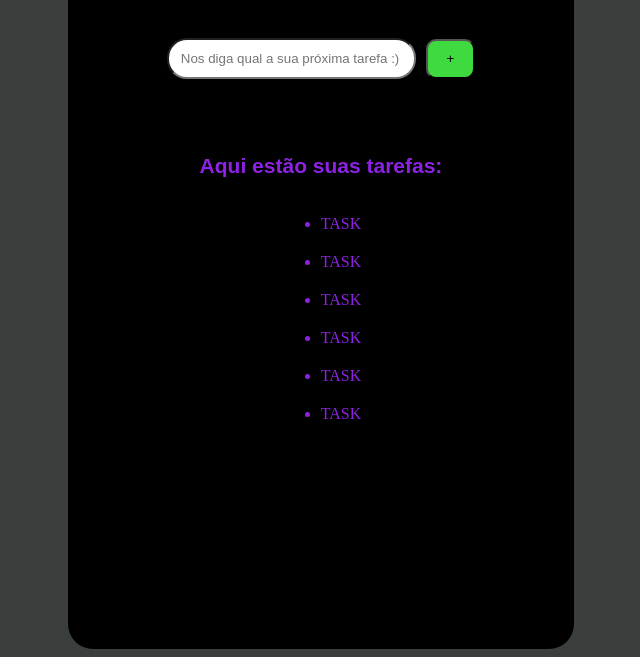
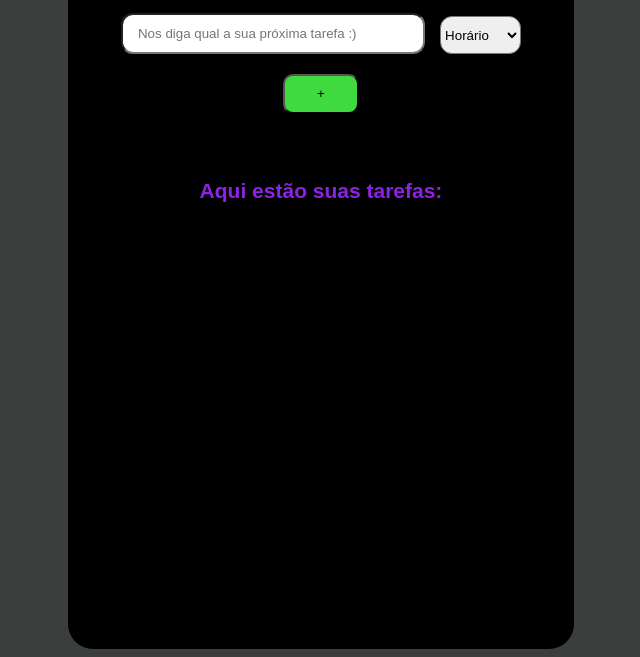
Before and after one commit to GuilhermeDrummond/gerenciadordeTarefas, a plain HTML site: page index.html in a window 1280 px wide. Shown: the part 211-868 px from the top of the page, without its empty margins (319-959 px from the left). Drawn offline with Linux system fonts and the light colour scheme.

Commit message:
new task

```diff
--- a/index.html
+++ b/index.html
@@ -19,21 +19,27 @@
             <div class="input">
                 <input placeholder="Nos diga qual a sua próxima tarefa :)" type="text" id="newTask">
 
-                <button onclick="saveTaskHour()" type="submit" value="enviar">+</button>
+                <select name="hour" id="hourSelect">
+                    <option>Horário</option>
+                    <option>06:00</option>
+                    <option>06:00</option>
+                    <option>06:00</option>
+                    <option>06:00</option>
+                    <option>06:00</option>
+                    <option>06:00</option>
+                </select>
             </div>
+
+            <button onclick="saveTaskHour()" type="submit" value="enviar">+</button>
 
             <h2>Aqui estão suas tarefas:</h2>
 
-            <div class="urTasks">
-                <ul id="listadeTarefas">
-                    <li>TASK</li>
-                    <li>TASK</li>
-                    <li>TASK</li>
-                    <li>TASK</li>
-                    <li>TASK</li>
-                    <li>TASK</li>
+            <div class="urTasks" id="suaTask">
+
+                <ul id="tasks">
 
                 </ul>
+
             </div>
         </div>
     </div>
--- a/index.js
+++ b/index.js
@@ -1,9 +1,14 @@
 function saveTaskHour() {
-    let task = document.getElementById("newTask");
+    let task = document.getElementById("newTask").value;
+    let hour = document.getElementById("hourSelect").value;
+    let tasks = document.getElementById("tasks");
 
-    console.log(task.value);
+    console.log(task);
+    console.log(hour);
+
+    let newIten = document.createElement('li')
+    newIten.innerText('teste')
+
+    tasks.appendChild(newIten)
+
 }
-
-function urTask() {
-    let suaTask = document.getElementById("listadeTarefas");
-}
--- a/style.css
+++ b/style.css
@@ -35,27 +35,46 @@ h2 {
 
 .input {
     display: flex;
+    flex-direction: row;
     justify-content: center;
     align-items: center;
-    gap: 10px;
-    height: 60px;
-    width: 330px;
-    margin-top: 10px;
+    gap: 15px;
+    width: 80%;
+    height: 30px;
 }
 
-input {
+.input input {
+    height: 35px;
     width: 70%;
-    height: 35px;
-    padding-left: 12px;
-    border-radius: 20px;
+    border-radius: 12px;
+    padding-left: 15px;
 }
+
+
+.input select {
+    height: 38px;
+    width: 20%;
+    border-radius: 12px;
+    margin-bottom: 7px;
+
+}
+
+
 
 button {
     width: 15%;
     height: 40px;
     border-radius: 10px;
     background-color: rgb(63, 218, 63);
+    margin-top: 25px;
 
+}
+
+#hourSelect {
+    display: flex;
+    justify-content: center;
+    align-items: center;
+    margin-top: 10px;
 }
 
 li {
```
